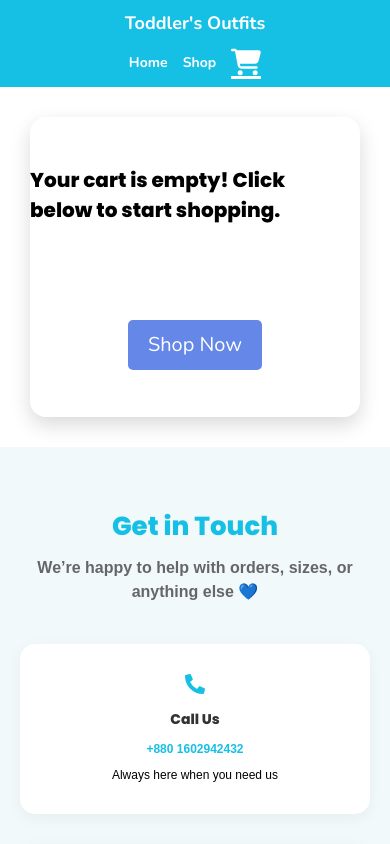
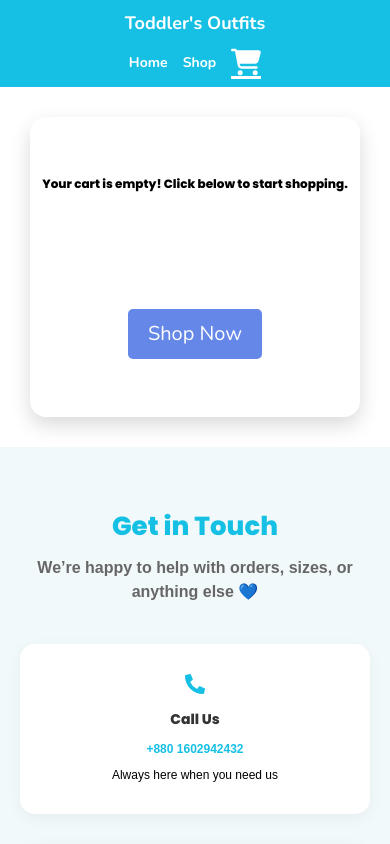
Before and after one commit to Mohiuuddin/ShoppingCart, a React (Vite) app: page /Cart in a window 390 px wide. Shown: the top 844 px of the page. Built offline with nearby package versions, Linux system fonts and the light colour scheme.

Commit message:
fix emptyCartTitle

```diff
--- a/src/App.css
+++ b/src/App.css
@@ -1140,6 +1140,11 @@ max-width: 100%;
     font-size: 1.8rem;
   }
 
+  .emptyCartTitle{
+    font-size: 1.2rem;
+
+  }
+
   .cartLayout {
     flex-direction: column;
 
```
